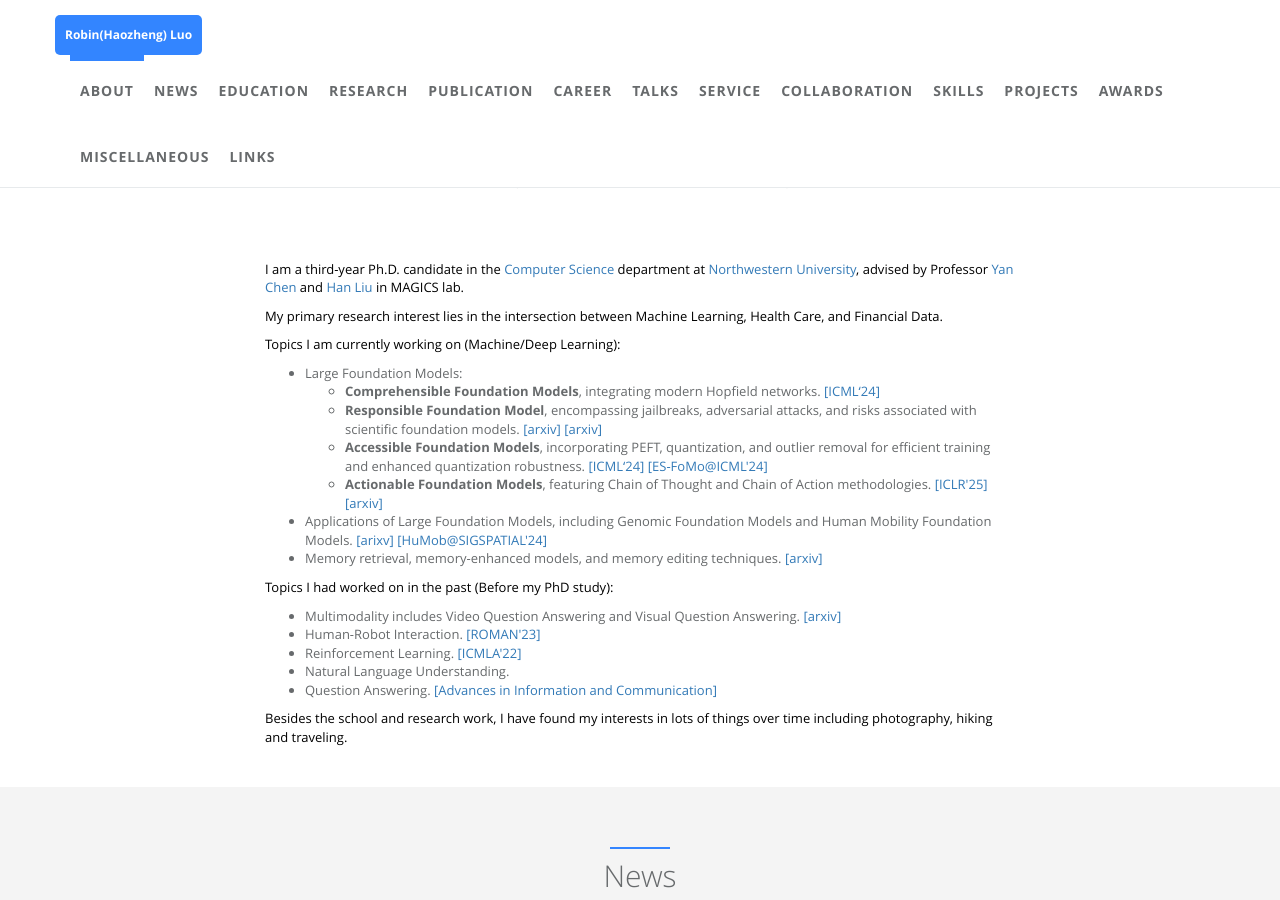
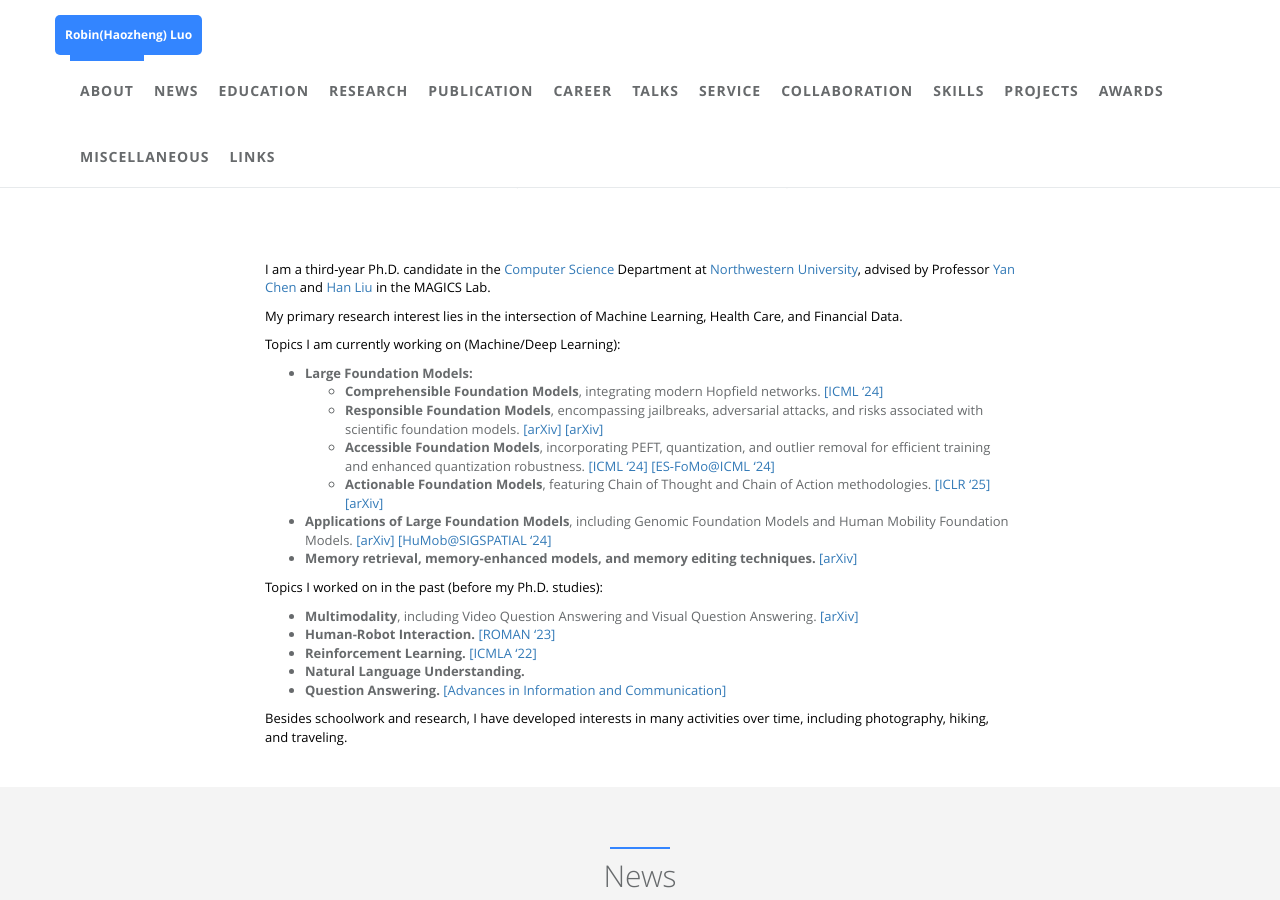
Before and after one commit to robinzixuan/robin.github.io, a Jekyll site: the page built from index.html, in a window 1280 px wide and 900 px high, scrolled down 689 px. Built offline with Jekyll 4.4.1, drawn with Linux system fonts in a browser that asks for light colours.

Commit message:
Update about.html

```diff
--- a/_includes/sections/about.html
+++ b/_includes/sections/about.html
@@ -90,38 +90,79 @@
         <p><span data-i18n="about_me.des">{{ site.author.desc }}</span></p>
     </div>
     <div class="col-lg-8 col-lg-offset-2 m-t-lg m-b-lg wow zoomIn">
-            <p style="color:black;">I am a third-year Ph.D. candidate in the <a href="https://www.mccormick.northwestern.edu/computer-science/">Computer Science</a> department at <a href="https://www.northwestern.edu/">Northwestern University</a>, advised by Professor <a href='https://users.cs.northwestern.edu/~ychen/'>Yan Chen</a> and <a href="https://www.mccormick.northwestern.edu/research-faculty/directory/profiles/liu-han.html">Han Liu</a> in MAGICS lab.</p>
-            <p style="color:black;"> My primary research interest lies in the intersection between Machine Learning, Health Care, and Financial Data.</p>
+        <p style="color:black;">
+            I am a third-year Ph.D. candidate in the
+            <a href="https://www.mccormick.northwestern.edu/computer-science/">Computer Science</a> Department at
+            <a href="https://www.northwestern.edu/">Northwestern University</a>, advised by
+            Professor <a href='https://users.cs.northwestern.edu/~ychen/'>Yan Chen</a> and
+            <a href="https://www.mccormick.northwestern.edu/research-faculty/directory/profiles/liu-han.html">Han Liu</a>
+            in the MAGICS Lab.
+        </p>
+        <p style="color:black;">
+            My primary research interest lies in the intersection of Machine Learning, Health Care, and Financial Data.
+        </p>
         <p style="color:black;">Topics I am currently working on (Machine/Deep Learning):</p>
         <ul>
-              <li>Large Foundation Models:</li>
+            <li><b>Large Foundation Models:</b></li>
             <ul>
-                  <li><b>Comprehensible Foundation Models</b>, integrating modern Hopfield networks. <a href="https://openreview.net/pdf/d4de66d4f151848c87dea393231d1ea19ff0b3cb.pdf">[ICML‘24]</a> </li>
-                  <li><b>Responsible Foundation Model</b>, encompassing jailbreaks, adversarial attacks, and risks associated with scientific foundation models. <a href="https://arxiv.org/abs/2405.20653">[arxiv]</a> <a href="https://arxiv.org/abs/2406.01514">[arxiv]</a></li>
-                  <li><b>Accessible Foundation Models</b>, incorporating PEFT, quantization, and outlier removal for efficient training and enhanced quantization robustness. <a href="https://openreview.net/pdf/d4de66d4f151848c87dea393231d1ea19ff0b3cb.pdf">[ICML‘24]</a> <a href="https://openreview.net/forum?id=kZBM2UYiQh">[ES-FoMo@ICML'24]</a> </li>
-                  <li><b>Actionable Foundation Models</b>, featuring Chain of Thought and Chain of Action methodologies. <a href="https://arxiv.org/abs/2403.17359">[ICLR'25]</a> <a href="https://arxiv.org/abs/2405.17822">[arxiv]</a> </li>
+                <li>
+                    <b>Comprehensible Foundation Models</b>, integrating modern Hopfield networks.
+                    <a href="https://openreview.net/pdf/d4de66d4f151848c87dea393231d1ea19ff0b3cb.pdf">[ICML ‘24]</a>
+                </li>
+                <li>
+                    <b>Responsible Foundation Models</b>, encompassing jailbreaks, adversarial attacks, and risks
+                    associated with scientific foundation models.
+                    <a href="https://arxiv.org/abs/2405.20653">[arXiv]</a>
+                    <a href="https://arxiv.org/abs/2406.01514">[arXiv]</a>
+                </li>
+                <li>
+                    <b>Accessible Foundation Models</b>, incorporating PEFT, quantization, and outlier removal for
+                    efficient training and enhanced quantization robustness.
+                    <a href="https://openreview.net/pdf/d4de66d4f151848c87dea393231d1ea19ff0b3cb.pdf">[ICML ‘24]</a>
+                    <a href="https://openreview.net/forum?id=kZBM2UYiQh">[ES-FoMo@ICML ‘24]</a>
+                </li>
+                <li>
+                    <b>Actionable Foundation Models</b>, featuring Chain of Thought and Chain of Action methodologies.
+                    <a href="https://arxiv.org/abs/2403.17359">[ICLR ‘25]</a>
+                    <a href="https://arxiv.org/abs/2405.17822">[arXiv]</a>
+                </li>
             </ul>
-               <li> Applications of Large Foundation Models, including Genomic Foundation Models and Human Mobility Foundation Models. <a href="https://arxiv.org/abs/2402.01685">[arixv]</a> <a href="https://dl.acm.org/doi/abs/10.1145/3681771.3699910">[HuMob@SIGSPATIAL'24]</a>   </li>
-                <li> Memory retrieval, memory-enhanced models, and memory editing techniques. <a href="https://arxiv.org/abs/2405.17822">[arxiv]</a> </li>
-
-
+            <li>
+                <b>Applications of Large Foundation Models</b>, including Genomic Foundation Models and Human Mobility
+                Foundation Models.
+                <a href="https://arxiv.org/abs/2402.01685">[arXiv]</a>
+                <a href="https://dl.acm.org/doi/abs/10.1145/3681771.3699910">[HuMob@SIGSPATIAL ‘24]</a>
+            </li>
+            <li>
+                <b>Memory retrieval, memory-enhanced models, and memory editing techniques.</b>
+                <a href="https://arxiv.org/abs/2405.17822">[arXiv]</a>
+            </li>
         </ul>
 
-            <p style="color:black;">Topics I had worked on in the past (Before my PhD study): </p>
+        <p style="color:black;">Topics I worked on in the past (before my Ph.D. studies):</p>
         <ul>
-              <li>Multimodality includes Video Question Answering and Visual Question Answering. <a href="https://arxiv.org/abs/2103.11537">[arxiv]</a> </li>
-              <li>Human-Robot Interaction. <a href="https://ieeexplore.ieee.org/abstract/document/10309342/">[ROMAN'23]</a> </li>
-              <li>Reinforcement Learning. <a href="https://ieeexplore.ieee.org/abstract/document/10069446/">[ICMLA'22]</a> </li>
-              <li>Natural Language Understanding.</li>
-              <li>Question Answering. <a href="https://link.springer.com/chapter/10.1007/978-3-030-73103-8_32">[Advances in Information and Communication]</a> </li>
-
+            <li>
+                <b>Multimodality</b>, including Video Question Answering and Visual Question Answering.
+                <a href="https://arxiv.org/abs/2103.11537">[arXiv]</a>
+            </li>
+            <li>
+                <b>Human-Robot Interaction.</b>
+                <a href="https://ieeexplore.ieee.org/abstract/document/10309342/">[ROMAN ‘23]</a>
+            </li>
+            <li>
+                <b>Reinforcement Learning.</b>
+                <a href="https://ieeexplore.ieee.org/abstract/document/10069446/">[ICMLA ‘22]</a>
+            </li>
+            <li><b>Natural Language Understanding.</b></li>
+            <li>
+                <b>Question Answering.</b>
+                <a href="https://link.springer.com/chapter/10.1007/978-3-030-73103-8_32">[Advances in Information and Communication]</a>
+            </li>
         </ul>
 
-
-
-
-        <p style="color:black;"> Besides the school and research work, I have found my interests in lots of things over time including photography, hiking and traveling.</p>
-        </div>
-
+        <p style="color:black;">
+            Besides schoolwork and research, I have developed interests in many activities over time, including
+            photography, hiking, and traveling.
+        </p>
     </div>
 </div>
```
Lines whose indentation alone changed are shown as unchanged.
